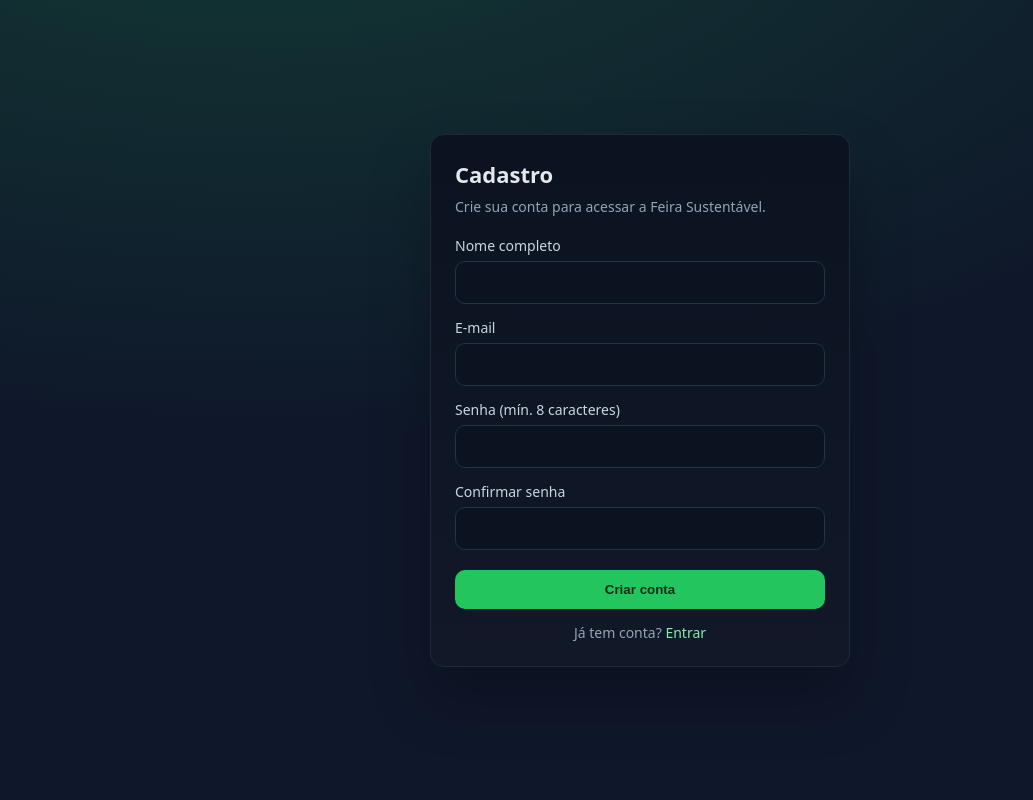
After one commit to ValeteDev/FeiraSustentavel, a PHP site: page /cadastro.php in a window 1280 px wide. The commit adds this page. Shown: the whole page, without its empty margins (0-1033 px from the left). Run offline with PHP 8.4, Linux system fonts and the light colour scheme.

Commit message:
Implementação da pagina de cadastro, dos helpers e do css dessas paginas

```diff
--- /dev/null
+++ b/FeiraSustentavel/cadastro.php
@@ -0,0 +1,111 @@
+<?php
+// cadastro.php — Feira Sustentável
+session_start();
+require_once __DIR__ . '/conexao.php';
+require_once __DIR__ . '/helpers.php';
+
+$erros = [];
+$val   = ['nome'=>'', 'email'=>''];
+
+if ($_SERVER['REQUEST_METHOD'] === 'POST') {
+    $val['nome']  = trim($_POST['nome']  ?? '');
+    $val['email'] = trim($_POST['email'] ?? '');
+    $senha        = $_POST['senha'] ?? '';
+    $confirma     = $_POST['confirmar_senha'] ?? '';
+
+    if ($val['nome'] === '' || mb_strlen($val['nome']) < 2) {
+        $erros[] = 'Informe um nome válido.';
+    }
+    if ($val['email'] === '' || !filter_var($val['email'], FILTER_VALIDATE_EMAIL)) {
+        $erros[] = 'Informe um e-mail válido.';
+    }
+    if (mb_strlen($senha) < 8) {
+        $erros[] = 'A senha deve ter pelo menos 8 caracteres.';
+    }
+    if ($senha !== $confirma) {
+        $erros[] = 'A confirmação de senha não confere.';
+    }
+
+    if (!$erros) {
+        try {
+            $st = $pdo->prepare('SELECT 1 FROM Usuario WHERE email = ? LIMIT 1');
+            $st->execute([$val['email']]);
+            if ($st->fetch()) {
+                $erros[] = 'Este e-mail já está cadastrado.';
+            } else {
+                $hash = password_hash($senha, PASSWORD_DEFAULT);
+                $st = $pdo->prepare('INSERT INTO Usuario (nome, email, tipo, senha) VALUES (:nome, :email, :tipo, :senha)');
+                $st->execute([
+                    ':nome'  => $val['nome'],
+                    ':email' => $val['email'],
+                    ':tipo'  => 'comum',
+                    ':senha' => $hash,
+                ]);
+
+                // Mensagem personalizada com o primeiro nome
+                $primeiroNome = explode(' ', $val['nome'])[0] ?? '';
+                $mensagem = 'Conta criada com sucesso! Bem-vindo(a), ' . $primeiroNome . ' 👋';
+                $qs = http_build_query(['registered' => 1, 'msg' => $mensagem]);
+                header('Location: login.php?' . $qs);
+                exit;
+            }
+        } catch (PDOException $e) {
+            // error_log($e->getMessage());
+            $erros[] = 'Erro ao criar conta. Tente novamente.';
+        }
+    }
+}
+?>
+<!DOCTYPE html>
+<html lang="pt-br">
+<head>
+    <meta charset="UTF-8" />
+    <title>Cadastro — Feira Sustentável</title>
+    <meta name="viewport" content="width=device-width, initial-scale=1" />
+    <link rel="stylesheet" href="styles.css" />
+</head>
+<body>
+    <main class="card" role="main">
+        <h1>Cadastro</h1>
+        <p class="sub">Crie sua conta para acessar a Feira Sustentável.</p>
+
+        <?php if ($erros): ?>
+            <div class="alert error" role="alert" aria-live="polite">
+                <ul style="margin:0 0 0 18px;padding:0;">
+                    <?php foreach ($erros as $err): ?>
+                        <li><?= e($err) ?></li>
+                    <?php endforeach; ?>
+                </ul>
+            </div>
+        <?php endif; ?>
+
+        <form method="post" novalidate>
+            <div class="field">
+                <label for="nome">Nome completo</label>
+                <input type="text" id="nome" name="nome" value="<?= e($val['nome']) ?>" autocomplete="name" required />
+            </div>
+
+            <div class="field">
+                <label for="email">E-mail</label>
+                <input type="email" id="email" name="email" value="<?= e($val['email']) ?>" autocomplete="email" required />
+            </div>
+
+            <div class="field">
+                <label for="senha">Senha (mín. 8 caracteres)</label>
+                <input type="password" id="senha" name="senha" minlength="8" autocomplete="new-password" required />
+            </div>
+
+            <div class="field">
+                <label for="confirmar_senha">Confirmar senha</label>
+                <input type="password" id="confirmar_senha" name="confirmar_senha" minlength="8" autocomplete="new-password" required />
+            </div>
+
+            <button class="btn" type="submit">Criar conta</button>
+
+            <div class="footer">
+                Já tem conta? <a href="login.php">Entrar</a>
+            </div>
+        </form>
+    </main>
+</body>
+</html>
--- a/FeiraSustentavel/conexao.php
+++ b/FeiraSustentavel/conexao.php
@@ -1,13 +1,17 @@
 <?php
-$host = 'localhost';
-$dbname = 'feira_sustentavel';
-$username = 'root';
-$password = '';
+// conexao.php — centraliza a conexão PDO
+// Ajuste as credenciais abaixo para seu ambiente.
+
+$dsn  = getenv('DB_DSN') ?: 'mysql:host=localhost;dbname=sua_base;charset=utf8mb4';
+$user = getenv('DB_USER') ?: 'seu_usuario';
+$pass = getenv('DB_PASS') ?: 'sua_senha';
 
 try {
-    $pdo = new PDO("mysql:host=$host;dbname=$dbname;charset=utf8", $username, $password);
-    $pdo->setAttribute(PDO::ATTR_ERRMODE, PDO::ERRMODE_EXCEPTION);
+    $pdo = new PDO($dsn, $user, $pass, [
+        PDO::ATTR_ERRMODE            => PDO::ERRMODE_EXCEPTION,
+        PDO::ATTR_DEFAULT_FETCH_MODE => PDO::FETCH_ASSOC,
+    ]);
 } catch (PDOException $e) {
-    die("Erro na conexão com o banco de dados: " . $e->getMessage());
+    http_response_code(500);
+    die('Erro de conexão com o banco de dados.');
 }
-?>
--- /dev/null
+++ b/FeiraSustentavel/helpers.php
@@ -0,0 +1,3 @@
+<?php
+// helpers.php — funções utilitárias simples
+function e($v){ return htmlspecialchars((string)$v, ENT_QUOTES, 'UTF-8'); }
--- a/FeiraSustentavel/index.php
+++ b/FeiraSustentavel/index.php
@@ -73,7 +73,7 @@ $CSRF = $_SESSION['csrf'];
 
     <!-- Modal -->
     <div class="modal-container" id="modal-container" aria-hidden="true">
-        <div class="modal" role="dialog" aria-modal="true" aria-labelledby="modalTitle">
+        <div class="modal" role="dialog" aria-modal="true" aria-labelledby="modalTitle">p
             <button class="fechar-modal" id="fechar-modal" aria-label="Fechar">×</button>
             <div id="conteudo-modal"></div>
         </div>
--- /dev/null
+++ b/FeiraSustentavel/styles.css
@@ -0,0 +1,43 @@
+
+/* Feira Sustentável — estilo unificado para login/cadastro */
+:root {
+    --bg: #0f172a;
+    --card: #111827;
+    --muted: #94a3b8;
+    --text: #e5e7eb;
+    --primary: #22c55e;
+    --danger: #ef4444;
+    --successBg: #064e3b; --successBorder: #065f46; --successText: #d1fae5;
+    --errorBg: #7f1d1d; --errorBorder: #b91c1c; --errorText: #fee2e2;
+}
+* { box-sizing: border-box; }
+body {
+    margin: 0; font-family: system-ui, -apple-system, Segoe UI, Roboto, Ubuntu, Cantarell, "Helvetica Neue", Arial;
+    background: radial-gradient(1200px 600px at 20% -20%, #22c55e33, transparent), var(--bg);
+    color: var(--text);
+    min-height: 100vh; display: grid; place-items: center; padding: 24px;
+}
+.card {
+    width: 100%; max-width: 420px; background: linear-gradient(180deg, #0b1220, var(--card));
+    border: 1px solid #1f2937; border-radius: 14px; padding: 24px; box-shadow: 0 30px 60px #00000040;
+}
+h1 { margin: 0 0 8px; font-size: 22px; }
+p.sub { margin: 0 0 20px; color: var(--muted); font-size: 14px; }
+.field { margin-bottom: 14px; }
+label { display: block; margin-bottom: 6px; font-size: 14px; color: #cbd5e1; }
+input {
+    width: 100%; padding: 12px 14px; border-radius: 10px; border: 1px solid #243244;
+    background: #0b1220; color: var(--text); outline: none; font-size: 15px;
+}
+input:focus { border-color: #334155; box-shadow: 0 0 0 3px #22c55e22; }
+.btn {
+    width: 100%; padding: 12px 14px; border: 0; border-radius: 10px; background: var(--primary);
+    color: #052e16; font-weight: 700; cursor: pointer; margin-top: 6px;
+}
+.btn:hover { filter: brightness(1.05); }
+.alert { border-radius: 10px; padding: 10px 12px; margin-bottom: 14px; font-size: 14px; }
+.alert.success { background: var(--successBg); border: 1px solid var(--successBorder); color: var(--successText); }
+.alert.error   { background: var(--errorBg);   border: 1px solid var(--errorBorder);   color: var(--errorText); }
+.footer { margin-top: 14px; font-size: 14px; color: var(--muted); text-align: center; }
+a { color: #86efac; text-decoration: none; }
+a:hover { text-decoration: underline; }
```
Also changed, not shown: FeiraSustentavel/login.php (added, +80 -0 lines), FeiraSustentavel/logout.php (added, +7 -0 lines), 1 other file.
